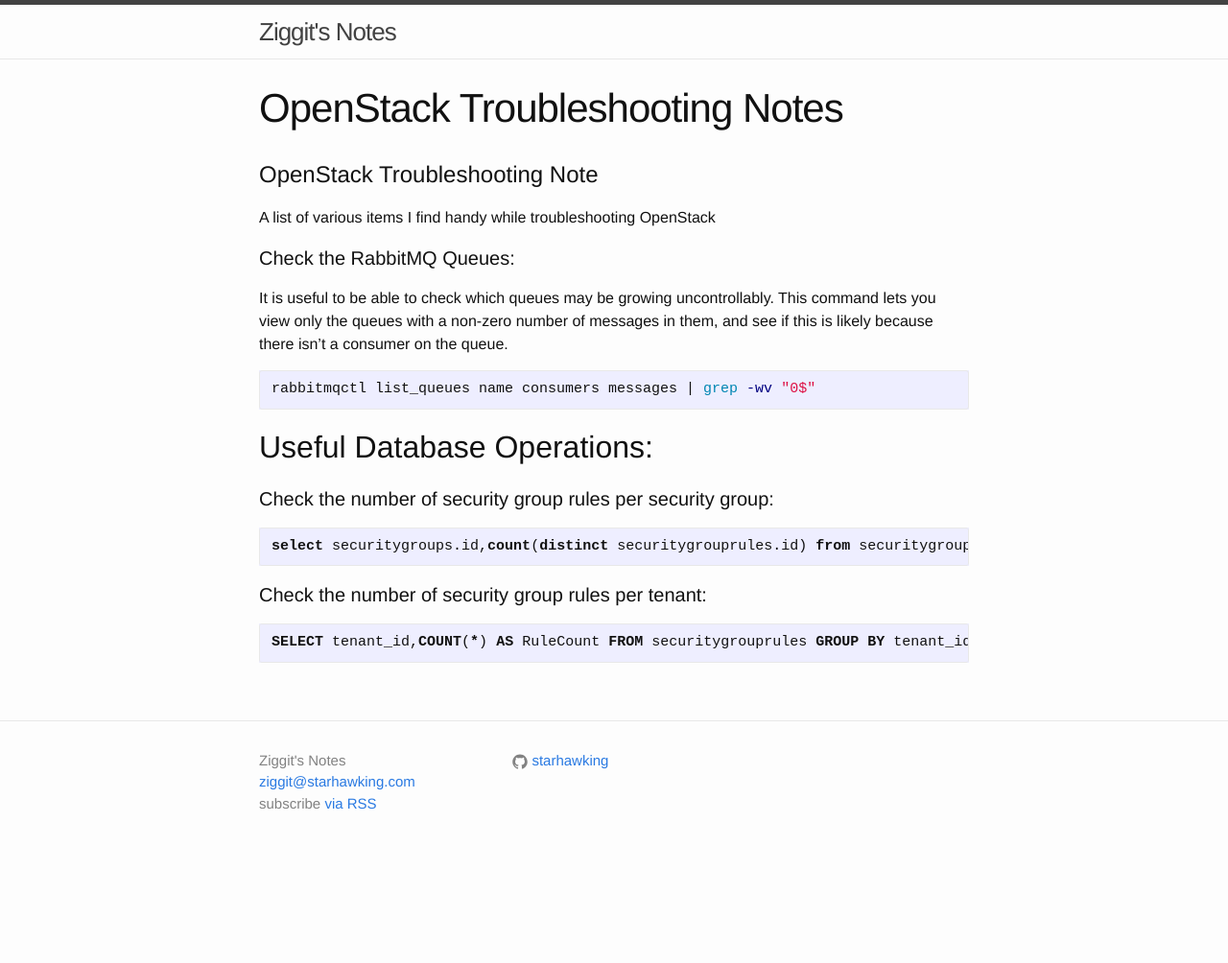
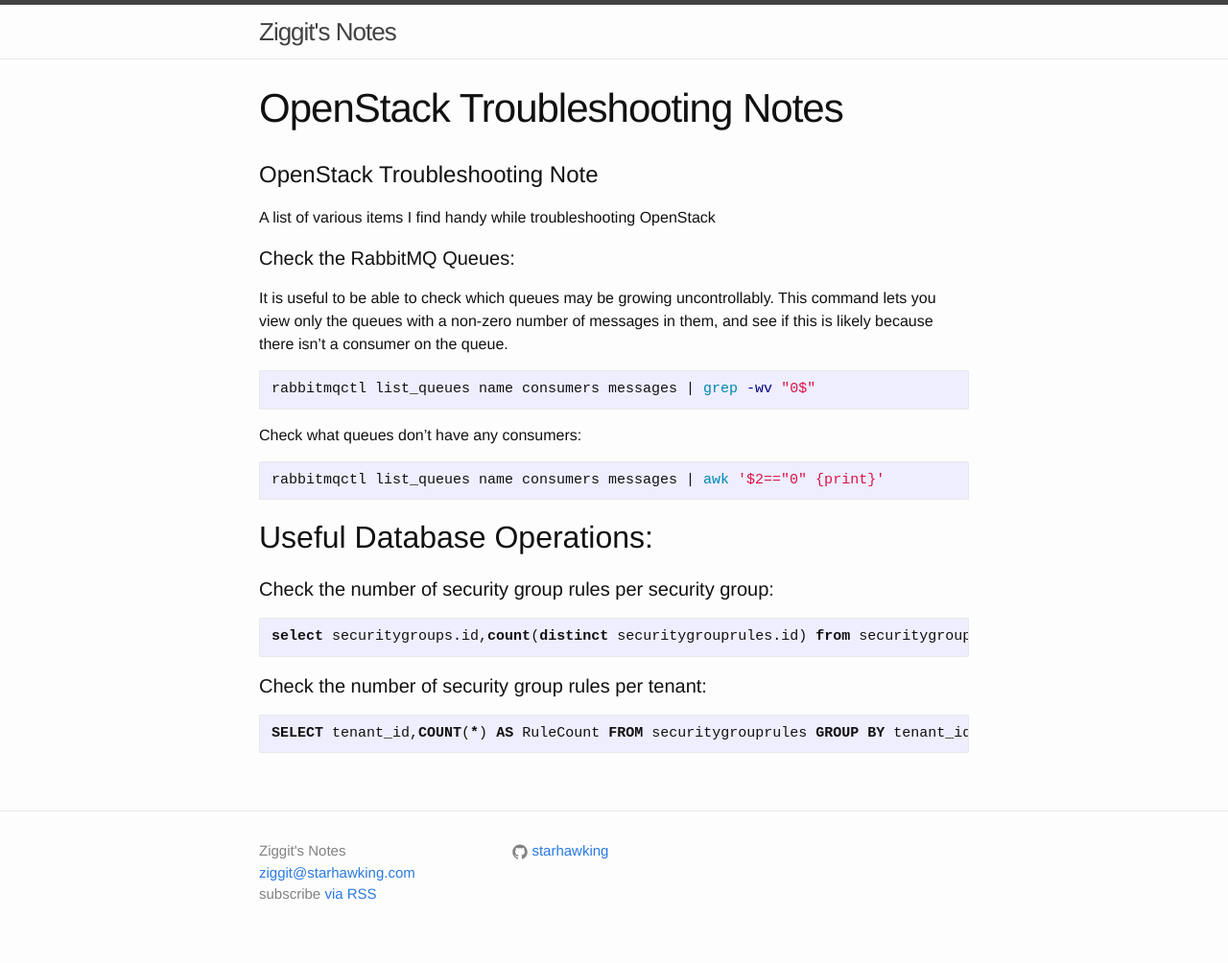
Before and after one commit to starhawking/starhawking.github.io, a Jekyll site: the page built from openstack_troubleshooting.md, in a window 1280 px wide. Shown: the whole page at 96% size. Built offline with Jekyll 4.4.1, drawn with Linux system fonts in a browser that asks for light colours; before the commit the page ends 909 px from its top, so only the background shows below that.

Commit message:
Update openstack_troubleshooting.md

````diff
--- a/openstack_troubleshooting.md
+++ b/openstack_troubleshooting.md
@@ -16,6 +16,12 @@
 rabbitmqctl list_queues name consumers messages | grep -wv "0$"
 ```
 
+Check what queues don't have any consumers:
+
+```shell
+rabbitmqctl list_queues name consumers messages | awk '$2=="0" {print}'
+```
+
 ## Useful Database Operations:
 
 #### Check the number of security group rules per security group:
````
